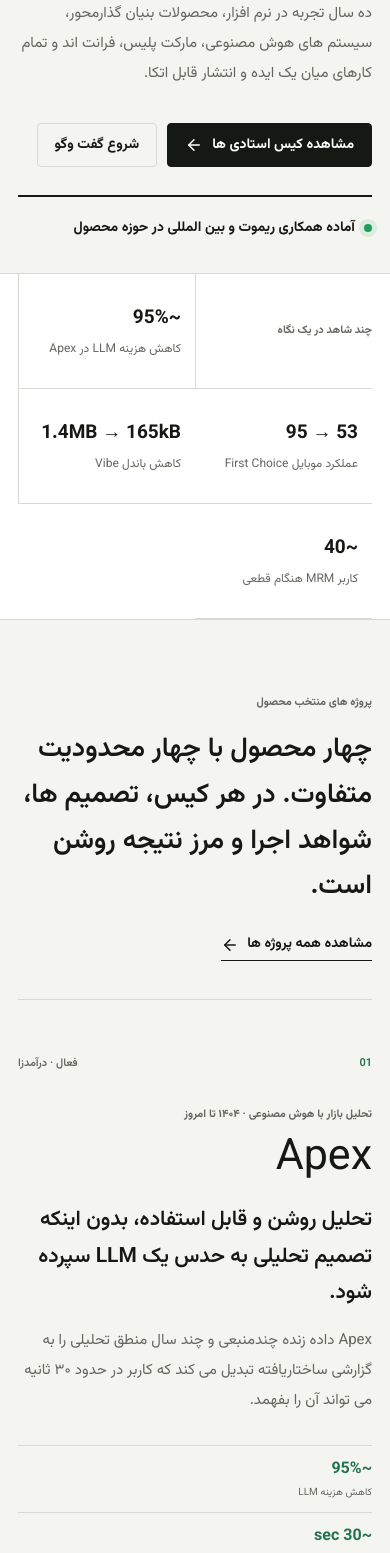
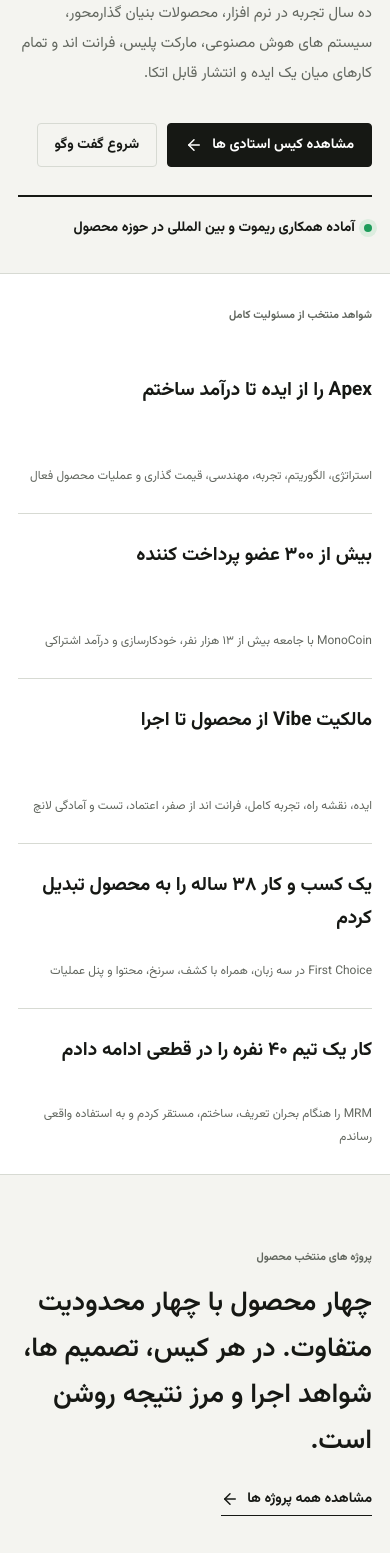
Before and after one commit to ShawnMcRich/portfolio, a Next.js app: page /fa in a window 390 px wide. Shown: the part 432-1985 px from the top of the page. Built offline with nearby package versions, Linux system fonts and the light colour scheme.

Commit message:
Lead portfolio with product ownership and impact

```diff
--- a/app/data.ts
+++ b/app/data.ts
@@ -62,10 +62,10 @@
       { label: t("GitHub", "گیت هاب"), href: "https://github.com/ShawnMcRich/CryptoSight" },
     ],
     metrics: [
+      { value: "Live + paid", label: t("product taken from thesis to revenue", "محصول از ایده تا درآمد") },
       { value: "~95%", label: t("lower LLM cost", "کاهش هزینه LLM"), note: t("after deterministic preprocessing and model changes", "با پردازش قطعی داده و تغییر مدل") },
+      { value: "4", label: t("asset classes", "کلاس دارایی") },
       { value: "~30 sec", label: t("analysis delivery", "زمان ارائه تحلیل") },
-      { value: "4", label: t("asset classes", "کلاس دارایی") },
-      { value: "500+", label: t("crypto markets supported", "بازار رمزارز تحت پوشش") },
     ],
     context: t(
       "Traders can access endless indicators and opinions, but more input often creates less conviction. Generic chatbots can explain a chart, yet they lack the domain pipeline, live context, and deterministic checks needed for a repeatable market product.",
@@ -143,10 +143,10 @@
     cover: "/projects/vibe/new/business-dashboard.jpg",
     links: [{ label: t("GitHub", "گیت هاب"), href: "https://github.com/faraz-naeinian/vibe-frontend" }],
     metrics: [
-      { value: "1.4MB → 165kB", label: t("main bundle reduction", "کاهش باندل اصلی") },
-      { value: "32", label: t("auth test cases", "تست احراز هویت") },
-      { value: "22", label: t("traceable requirements", "نیازمندی قابل ردیابی") },
-      { value: "360+", label: t("authored commits inspected", "کامیت ثبت شده در بررسی مخزن"), note: t("supporting evidence, not a success metric", "شاهد حجم کار، نه معیار موفقیت محصول") },
+      { value: "0→1", label: t("product, UX, and frontend ownership", "مالکیت محصول، تجربه و فرانت اند") },
+      { value: "3 surfaces", label: t("customer, business, and admin operations", "کاربر، کسب و کار و عملیات ادمین") },
+      { value: "Trust-first", label: t("identity, moderation, fairness, and AI quality", "هویت، رسیدگی، انصاف و کیفیت با هوش مصنوعی") },
+      { value: "Pre-launch", label: t("QA and operational readiness", "آمادگی تست و عملیات") },
     ],
     context: t("People in Tehran lacked a regional source of truth for local businesses and often relied on influencers or scattered social content. Businesses, especially restaurants, cafes, and services, had no durable place where real customer value could compound into reputation.", "کاربران تهران برای شناخت کسب و کارهای محلی مرجع منطقه ای قابل اتکایی نداشتند و اغلب به اینفلوئنسرها یا محتوای پراکنده شبکه های اجتماعی وابسته بودند. کسب و کارها، به ویژه کافه، رستوران و خدمات، جایی نداشتند که تجربه واقعی مشتری به مرور برایشان اعتبار بسازد."),
     problem: t("A review marketplace has a cold start and a trust problem at the same time. Vibe needed a useful customer loop, a reason for businesses to participate, and moderation operations that did not silence genuine criticism or sell credibility to paying accounts.", "مارکت پلیس نظر هم زمان با مشکل شروع اولیه و اعتماد روبه رو است. Vibe به چرخه ای مفید برای کاربر، انگیزه ای برای حضور کسب و کار و عملیاتی نیاز داشت که نه نقد واقعی را حذف کند و نه اعتبار را به حساب های پولی بفروشد."),
@@ -219,10 +219,10 @@
     cover: "/projects/first-choice/homepage.jpg",
     links: [{ label: t("Live product", "محصول فعال"), href: "https://firstchoiceco.com" }],
     metrics: [
-      { value: "53 → 95", label: t("mobile Lighthouse performance", "عملکرد موبایل در Lighthouse") },
-      { value: "9.6s → 2.8s", label: t("mobile LCP", "زمان LCP موبایل") },
+      { value: "38 years", label: t("of business knowledge turned into one product", "دانش کسب و کار در یک محصول یکپارچه") },
       { value: "3", label: t("fully designed languages", "زبان کامل محصول") },
       { value: "44", label: t("published property guides", "راهنمای منتشرشده املاک"), note: t("24 Persian, 10 English, 10 Arabic", "۲۴ فارسی، ۱۰ انگلیسی و ۱۰ عربی") },
+      { value: "53 → 95", label: t("mobile Lighthouse performance", "عملکرد موبایل در Lighthouse") },
     ],
     context: t("First Choice has operated in Tehran since 1988, serving both local customers and diplomatic or corporate relocation needs. Its knowledge lived across staff, listings, calls, and an aging web presence rather than one product system.", "انتخاب اول از سال ۱۳۶۷ در تهران فعالیت دارد و به مشتریان محلی و نیازهای اسکان دیپلماتیک و شرکتی خدمات می دهد. دانش مجموعه میان کارکنان، فایل ها، تماس ها و وب سایت قدیمی پراکنده بود و یک سیستم محصول یکپارچه وجود نداشت."),
     problem: t("The platform had to serve different languages, transaction models, privacy expectations, and operational roles without becoming three translated brochures. Public discovery and internal dossier data also needed a hard boundary.", "پلتفرم باید زبان ها، مدل های معامله، انتظارهای حریم خصوصی و نقش های عملیاتی مختلف را پوشش می داد، بدون اینکه فقط سه بروشور ترجمه شده باشد. در عین حال اطلاعات عمومی ملک باید کاملا از پرونده داخلی جدا می ماند."),
@@ -292,10 +292,10 @@
     team: t("Built for and adopted by an approximately 40-person company", "ساخته شده برای یک شرکت حدود ۴۰ نفره و استفاده شده توسط همان تیم"),
     links: [{ label: t("GitHub", "گیت هاب"), href: "https://github.com/ShawnMcRich/MRM" }],
     metrics: [
-      { value: "~40", label: t("people used it", "نفر از آن استفاده کردند") },
-      { value: "0", label: t("required public-cloud services", "وابستگی اجباری به سرویس ابری عمومی") },
-      { value: "1", label: t("self-hosted application service", "سرویس خودمیزبان اصلی") },
-      { value: "Until return", label: t("used through the shutdown", "استفاده تا بازگشت اینترنت") },
+      { value: "~40 people", label: t("kept coordinating during the shutdown", "در دوره قطعی به هماهنگی ادامه دادند") },
+      { value: "Built in crisis", label: t("scoped, implemented, and deployed under pressure", "تعریف، ساخت و راه اندازی زیر فشار") },
+      { value: "Self-hosted", label: t("designed around restricted infrastructure", "طراحی شده برای زیرساخت محدود") },
+      { value: "Real adoption", label: t("used until normal connectivity returned", "استفاده واقعی تا بازگشت اینترنت") },
     ],
     context: t("During the first days of war in Iran, normal internet access disappeared. The company could no longer depend on its cloud communication tools, and work slowed because coordination itself had become unavailable.", "در روزهای اول جنگ در ایران، دسترسی معمول اینترنت از بین رفت. شرکت دیگر نمی توانست به ابزارهای ارتباطی ابری متکی باشد و کار به این دلیل کند شد که خود هماهنگی در دسترس نبود."),
     problem: t("The team did not need a new social platform. It needed a familiar, deployable communication path that could survive blocked registries, unreachable CDNs, intermittent connectivity, and limited operational support.", "تیم به یک شبکه اجتماعی جدید نیاز نداشت. به مسیر ارتباطی آشنا و قابل راه اندازی نیاز داشت که با رجیستری بسته، CDN خارج از دسترس، اتصال ناپایدار و نیروی عملیاتی محدود کار کند."),
--- a/app/globals.css
+++ b/app/globals.css
@@ -77,13 +77,16 @@
 .hero-aside dt { color: var(--muted); font-size: 11px; text-transform: uppercase; }
 .hero-aside dd { margin: 5px 0 0; font-size: 13px; line-height: 1.5; }
 
-.proof-band { border-top: 1px solid var(--line); border-bottom: 1px solid var(--line); display: grid; grid-template-columns: 1.2fr repeat(4, 1fr); padding: 0 max(22px, calc((100vw - var(--max)) / 2)); background: var(--surface); }
-.proof-band > * { min-height: 132px; padding: 28px 22px; border-inline-end: 1px solid var(--line); }
-.proof-band > *:first-child { padding-inline-start: 0; display: flex; align-items: center; }
-.proof-band > *:last-child { border-inline-end: 0; padding-inline-end: 0; }
-.proof-band div { display: flex; flex-direction: column; justify-content: center; gap: 7px; }
-.proof-band strong { font-size: 23px; }
-.proof-band span { color: var(--muted); font-size: 12px; line-height: 1.5; }
+.proof-band { padding: 42px max(22px, calc((100vw - var(--max)) / 2)) 0; border-top: 1px solid var(--line); border-bottom: 1px solid var(--line); background: var(--surface); }
+.proof-band > .kicker { margin-bottom: 24px; }
+.proof-grid { display: grid; grid-template-columns: repeat(5, 1fr); }
+.proof-grid article { min-height: 210px; padding: 30px 24px; display: flex; flex-direction: column; justify-content: space-between; gap: 24px; border-inline-end: 1px solid var(--line); }
+.proof-grid article:first-child { padding-inline-start: 0; }
+.proof-grid article:last-child { border-inline-end: 0; padding-inline-end: 0; }
+.proof-grid strong { font-size: 19px; line-height: 1.35; }
+.proof-grid span { color: var(--muted); font-size: 12px; line-height: 1.6; }
+.rtl .proof-grid strong { line-height: 1.75; }
+.rtl .proof-grid span { line-height: 1.9; }
 
 .content-section { max-width: var(--max); margin: 0 auto; padding: 108px 22px; }
 .section-heading { margin-bottom: 58px; display: grid; grid-template-columns: minmax(0, 750px) auto; justify-content: space-between; gap: 60px; align-items: end; }
@@ -339,8 +342,10 @@
   .hero { grid-template-columns: 1fr 260px; gap: 55px; }
   .hero h1 { font-size: 64px; }
   .hero-statement { font-size: 27px; }
-  .proof-band { grid-template-columns: repeat(4, 1fr); }
-  .proof-band > p { display: none; }
+  .proof-grid { grid-template-columns: repeat(2, 1fr); }
+  .proof-grid article { min-height: 180px; border-bottom: 1px solid var(--line); }
+  .proof-grid article:nth-child(even) { border-inline-end: 0; }
+  .proof-grid article:last-child { grid-column: 1 / -1; }
   .project-preview { grid-template-columns: 1fr; min-height: auto; gap: 45px; }
   .project-preview:nth-child(even) .project-preview-copy,
   .project-preview:nth-child(even) .project-preview-visual { order: initial; }
@@ -374,10 +379,10 @@
   .hero-support { font-size: 15px; }
   .hero-aside { width: 100%; }
   .hero-aside dl { display: none; }
-  .proof-band { padding-inline: 18px; grid-template-columns: 1fr 1fr; }
-  .proof-band > * { min-height: 115px; padding: 20px 14px; border-bottom: 1px solid var(--line); }
-  .proof-band > div:nth-of-type(2) { border-inline-end: 0; }
-  .proof-band strong { font-size: 19px; }
+  .proof-band { padding: 34px 18px 0; }
+  .proof-grid { grid-template-columns: 1fr; }
+  .proof-grid article, .proof-grid article:first-child, .proof-grid article:last-child { min-height: 165px; padding: 25px 0; grid-column: auto; border-inline-end: 0; border-bottom: 1px solid var(--line); }
+  .proof-grid article:last-child { border-bottom: 0; }
   .content-section { padding: 75px 18px; }
   .section-heading { margin-bottom: 38px; grid-template-columns: 1fr; gap: 24px; }
   .section-heading h2 { font-size: 27px; }
--- a/app/site.tsx
+++ b/app/site.tsx
@@ -43,7 +43,7 @@
     selectedIntro:
       "Four products, four different constraints. Each case shows the decisions, delivery evidence, and limits behind the result.",
     allWork: "View all work",
-    proof: "Evidence at a glance",
+    proof: "Selected proof of ownership",
     capabilities: "I work across the whole product path",
     capabilitiesIntro:
       "My engineering background is useful because I can turn product intent into an executable system, not because every product decision should become a technical one.",
@@ -143,7 +143,7 @@
     selectedIntro:
       "چهار محصول با چهار محدودیت متفاوت. در هر کیس، تصمیم ها، شواهد اجرا و مرز نتیجه روشن است.",
     allWork: "مشاهده همه پروژه ها",
-    proof: "چند شاهد در یک نگاه",
+    proof: "شواهد منتخب از مسئولیت کامل",
     capabilities: "در تمام مسیر محصول مشارکت می کنم",
     capabilitiesIntro:
       "دانش مهندسی کمک می کند منظور محصول را به سیستم قابل اجرا تبدیل کنم؛ نه اینکه هر تصمیم محصول را به تصمیم فنی تقلیل بدهم.",
@@ -351,10 +351,13 @@
 
       <section className="proof-band" aria-label={c.proof}>
         <p className="kicker">{c.proof}</p>
-        <div><strong>~95%</strong><span>{rtl ? "کاهش هزینه LLM در Apex" : "lower LLM cost in Apex"}</span></div>
-        <div><strong>53 → 95</strong><span>{rtl ? "عملکرد موبایل First Choice" : "First Choice mobile performance"}</span></div>
-        <div><strong>1.4MB → 165kB</strong><span>{rtl ? "کاهش باندل Vibe" : "Vibe bundle reduction"}</span></div>
-        <div><strong>~40</strong><span>{rtl ? "کاربر MRM هنگام قطعی" : "MRM users during shutdown"}</span></div>
+        <div className="proof-grid">
+          <article><strong>{rtl ? "Apex را از ایده تا درآمد ساختم" : "Built Apex from thesis to revenue"}</strong><span>{rtl ? "استراتژی، الگوریتم، تجربه، مهندسی، قیمت گذاری و عملیات محصول فعال" : "Strategy, algorithms, UX, engineering, pricing, and production operations"}</span></article>
+          <article><strong>{rtl ? "بیش از ۳۰۰ عضو پرداخت کننده" : "300+ paying members"}</strong><span>{rtl ? "MonoCoin با جامعه بیش از ۱۳ هزار نفر، خودکارسازی و درآمد اشتراکی" : "MonoCoin, with a 13,000+ audience, automation, and subscription revenue"}</span></article>
+          <article><strong>{rtl ? "مالکیت Vibe از محصول تا اجرا" : "Owned Vibe from product to delivery"}</strong><span>{rtl ? "ایده، نقشه راه، تجربه کامل، فرانت اند از صفر، اعتماد، تست و آمادگی لانچ" : "Concept, roadmap, full UX, frontend from zero, trust, QA, and launch readiness"}</span></article>
+          <article><strong>{rtl ? "یک کسب و کار ۳۸ ساله را به محصول تبدیل کردم" : "Turned a 38-year operation into a product"}</strong><span>{rtl ? "First Choice در سه زبان، همراه با کشف، سرنخ، محتوا و پنل عملیات" : "First Choice across three languages, discovery, leads, content, and operations"}</span></article>
+          <article><strong>{rtl ? "کار یک تیم ۴۰ نفره را در قطعی ادامه دادم" : "Kept a 40-person team working through a shutdown"}</strong><span>{rtl ? "MRM را هنگام بحران تعریف، ساختم، مستقر کردم و به استفاده واقعی رساندم" : "Scoped, built, deployed, and drove real adoption of MRM during the crisis"}</span></article>
+        </div>
       </section>
 
       <section className="content-section selected-work">
```
